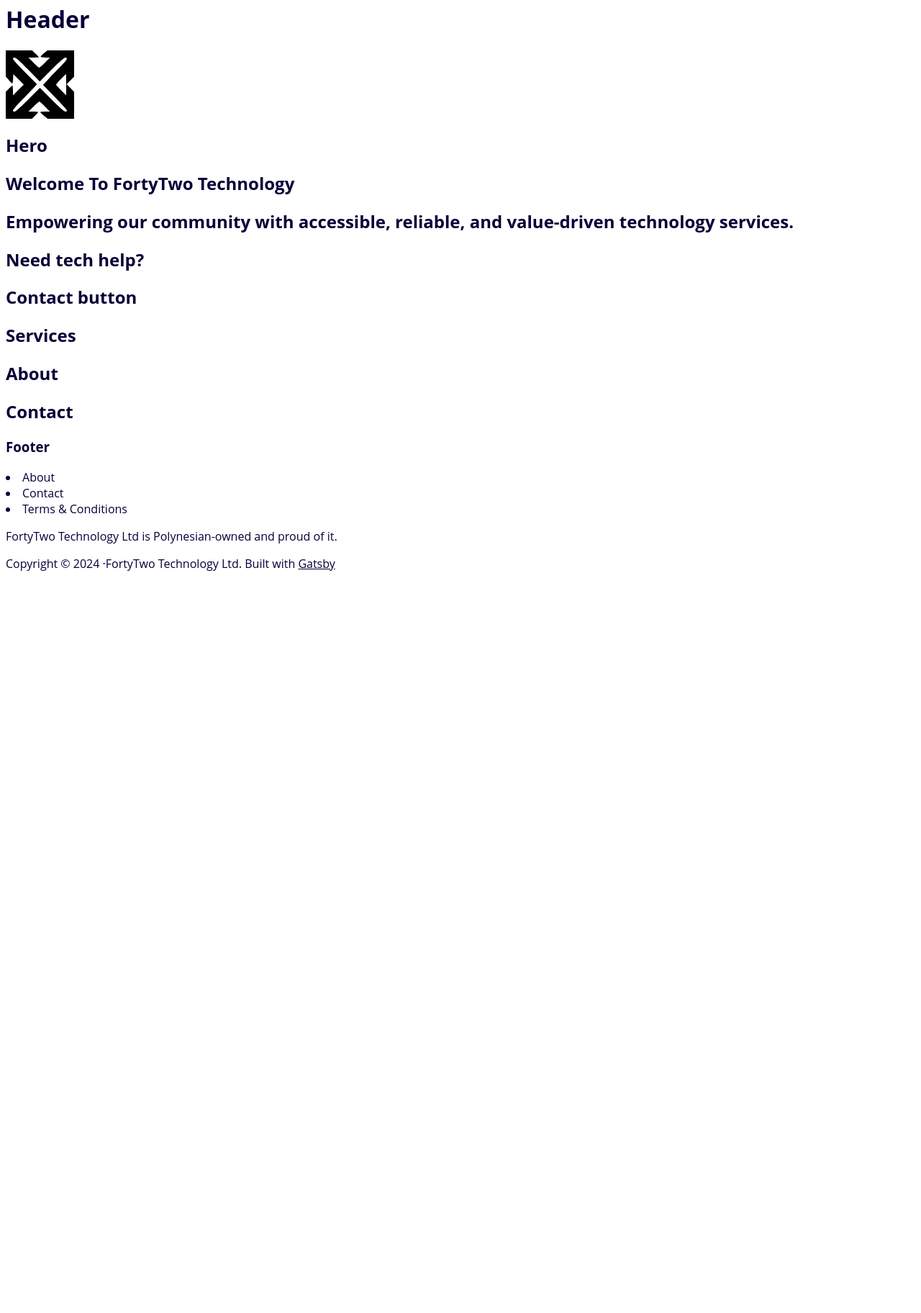
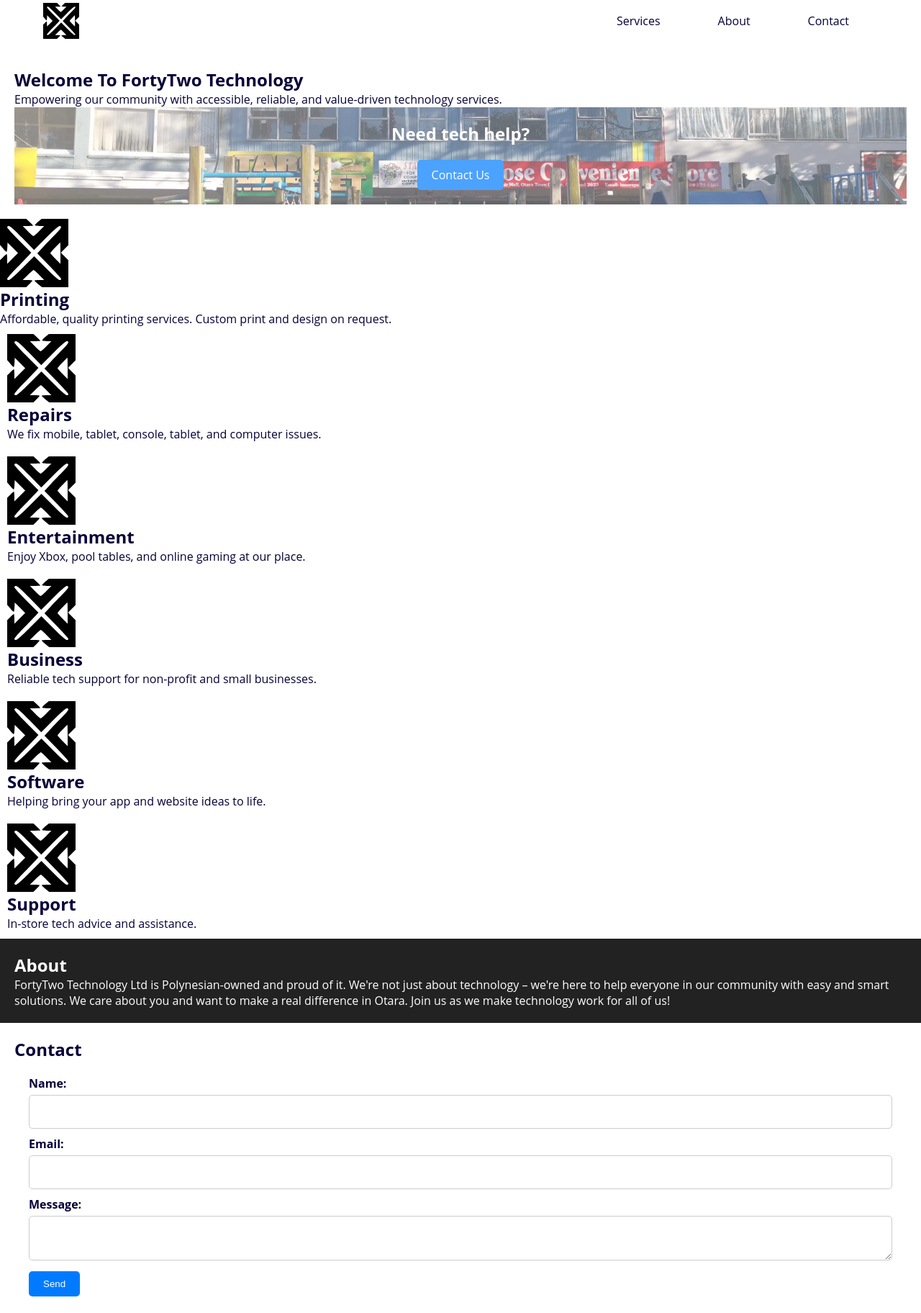
Before and after one commit to fortytwonz/fortytwonz.github.io, a Gatsby site: page / in a window 1280 px wide. Shown: the part 16-1840 px from the top of the page at 72% size. Before the commit the page ends 826 px from the top, so only its background shows below. Built offline with nearby package versions, Linux system fonts and the light colour scheme; Gatsby itself is replaced by a stand-in of ours.

Commit message:
section layout css

```diff
--- a/public/page-data/dev-404-page/page-data.json
+++ b/public/page-data/dev-404-page/page-data.json
@@ -1 +1 @@
-{"componentChunkName":"component---cache-dev-404-page-js","path":"/dev-404-page/","result":{"data":{"allSiteFunction":{"nodes":[]},"allSitePage":{"nodes":[{"path":"/"}]}},"pageContext":{}},"staticQueryHashes":[],"slicesMap":{}}
+{"componentChunkName":"component---cache-dev-404-page-js","path":"/dev-404-page/","result":{"data":{"allSiteFunction":{"nodes":[]},"allSitePage":{"nodes":[{"path":"/using-dsg/"},{"path":"/"}]}},"pageContext":{}},"staticQueryHashes":[],"slicesMap":{}}
--- a/src/components/content.js
+++ b/src/components/content.js
@@ -1,12 +1,12 @@
+// content.js
 import React from "react";
-import { Logo } from '../components/functions';
+import { Navigation, Logo, ContactForm } from "../components/functions";
 
 export const Header = () => {
   return (
-    <header>{/* Header content */}
-      <h1>Header</h1>
-      <Logo /> {/* Use Logo component */}
-
+    <header className="header-content">
+      <div className="header-logo"><Logo /></div>
+      <Navigation />
     </header>
   );
 };
@@ -14,61 +14,100 @@ export const Header = () => {
 export const Hero = () => {
   return (
     <section className="Hero">
-    <h1>Hero</h1>
-      {/* Hero content */}
-      <div>
+      <div className="section-content">
+        <div className="hero-content">
           <h1>Welcome To FortyTwo Technology</h1>
-        <h2>Empowering our community with accessible, reliable, and value-driven technology services.</h2>
+          <p>
+            Empowering our community with accessible, reliable, and value-driven
+            technology services.
+          </p>
+          <div className="hero-text">
+            <h1 className="body-font-light">Need tech help?</h1>
+            <a href="#contact" className="contact-button">Contact Us</a>
           </div>
-      <div>
-        <h1>Need tech help?</h1>
-        <h2>Contact button</h2>
+        </div>
       </div>
     </section>
   );
 };
 
+
+
 export const Services = () => {
   return (
     <section className="Services">
-      {/* Services content */}
-      <h2>Services</h2>
+      <div className="services-content">
+        <div className="services-flex">
+          <Logo />
+          <h2>Printing</h2>
+          <p>Affordable, quality printing services. Custom print and design on request.</p>
+        </div>
+        <div className="section-flex">
+          <Logo />
+          <h2>Repairs</h2>
+          <p>We fix mobile, tablet, console, tablet, and computer issues.</p>
+        </div>
+        <div className="section-flex">
+          <Logo />
+          <h2>Entertainment</h2>
+          <p>Enjoy Xbox, pool tables, and online gaming at our place.</p>
+        </div>
+        <div className="section-flex">
+          <Logo />
+          <h2>Business</h2>
+          <p>Reliable tech support for non-profit and small businesses.</p>
+        </div>
+        <div className="section-flex">
+          <Logo />
+          <h2>Software</h2>
+          <p>Helping bring your app and website ideas to life.</p>
+        </div>
+        <div className="section-flex">
+          <Logo />
+          <h2>Support</h2>
+          <p>In-store tech advice and assistance.</p>
+        </div>
+      </div>
     </section>
   );
 };
 
 export const About = () => {
   return (
-    <section>
-      {/* About content */}
+    <section className="About">
+      <div className="section-dark">
+        <div className="section-content">
         <h2>About</h2>
+          <p>FortyTwo Technology Ltd is Polynesian-owned and proud of it. We're not just about technology – we're here to help everyone in our community with easy and smart solutions. We care about you and want to make a real difference in Otara. Join us as we make technology work for all of us!</p>
+        </div>
+      </div>
     </section>
   );
 };
 
 export const Contact = () => {
   return (
-    <section>
-      {/* Contact content */}
+    <section className="Contact">
+      <div className="section-content">
         <h2>Contact</h2>
+        <div className="section-form"><ContactForm /></div>
+      </div>
     </section>
   );
 };
 
 export const Footer = () => {
   return (
-    <footer>
-      {/* Footer content */}
+    <footer className="footer">
+      <section className="footer-content">
         <h3>Footer</h3>
-      <li>About</li>
-      <li>Contact</li>
-      <li>Terms & Conditions</li>
+        <Navigation />
         <p>FortyTwo Technology Ltd is Polynesian-owned and proud of it.</p>
-
-      <p>Copyright © {new Date().getFullYear()} &middot;FortyTwo Technology Ltd.
-      Built with
-          {` `}
-          <a href="https://www.gatsbyjs.com">Gatsby</a></p>
+        <p>
+          Copyright © {new Date().getFullYear()} &middot;FortyTwo Technology Ltd.
+          Built with{` `}<a href="https://www.gatsbyjs.com">Gatsby</a>
+        </p>
+      </section>
     </footer>
   );
 };
--- a/src/components/functions.js
+++ b/src/components/functions.js
@@ -2,8 +2,54 @@
 import React from 'react';
 import { StaticImage } from "gatsby-plugin-image";
 
+export const Navigation = () => {
+  return (
+    <nav>
+      <ul>
+        <li><a href="Services">Services</a></li>
+        <li><a href="About">About</a></li>
+        <li><a href="Contact">Contact</a></li>
+      </ul>
+    </nav>
+  );
+};
+
 export const Logo = () => (
-  <StaticImage src="../images/logo-6.svg" alt="Logo"/>
+  <StaticImage
+    src="../images/logo-6.svg"
+    alt="Logo"
+    className="header-logo"
+    style={{ maxWidth: '100%', height: 'auto' }}
+  />
 );
 
-export default Logo; // Export Logo as the default export
+export const HeroBG = () => (
+  <StaticImage
+    src="../images/hero-bg.jpg"
+    alt="Hero Background Image"
+    className="hero-bg-image"
+  />
+);
+
+export const ContactButton = () => {
+  return (
+    <a href="#contact" className="contact-button">
+      Contact Us
+    </a>
+  );
+};
+
+export const ContactForm = () => {
+  return (
+    <form>
+      <title>Contact</title>
+      <label htmlFor="name">Name:</label>
+      <input type="text" id="name" name="name" required />
+      <label htmlFor="email">Email:</label>
+      <input type="email" id="email" name="email" required />
+      <label htmlFor="message">Message:</label>
+      <textarea id="message" name="message" required></textarea>
+      <button type="submit">Send</button>
+    </form>
+  );
+};
--- a/src/styles/global.css
+++ b/src/styles/global.css
@@ -1,19 +1,186 @@
+/* global.css */
 * {
-    color: #050038
-}
-
-header {
-    height:auto;
-}
-.flex {
-    display: flex;
-    align-items: center;
+  margin: 0;
+  padding: 0;
+  box-sizing: border-box;
 }
 
 body {
-    font-family:"Open Sans";
+  font-family: "Open Sans", sans-serif;
+  color: #050038;
+}
+.body-font-light {
+  color:#ffffff;
 }
 
-p {
-    text-decoration: none;
+/* Header */
+header {
+  height: auto;
+  display: flex;
+  align-items: center;
+  padding: 20px 20px;
+  width: 100%;
 }
+
+.header-content {
+  justify-content: space-between;
+  margin: 0 auto;
+  max-width: 1200px;
+}
+
+.header-logo {
+  max-width: 50px;
+  height: auto;
+}
+
+nav ul {
+  list-style-type: none;
+}
+
+nav ul li {
+  display: inline-block;
+  margin-inline: 40px;
+}
+
+nav a {
+  text-decoration: none;
+  color: #050038;
+}
+
+/* Sections */
+section {
+  display: inline;
+  justify-content: space-between;
+  align-items: center;
+  margin: 0 auto;
+  width: 100%;
+  max-width: 1200px;
+  height: 300px;
+  position: relative;
+}
+
+.section-dark {
+  background-color: #222222;
+  color: #ffffff;
+}
+
+.section-content {
+  padding: 20px;
+}
+
+.section-services {
+  display: flex;
+  flex-wrap: wrap;
+}
+
+.section-flex {
+  width: 50%;
+  padding: 10px;
+  box-sizing: border-box;
+}
+
+/* Hero Section */
+.hero-bg-image {
+  max-height: 700px;
+  background-image: url("../images/hero-bg.jpg");
+  background-size: cover;
+  background-position: center;
+  position: relative;
+}
+
+.hero-text {
+  background-image: url("../images/hero-bg.jpg");
+  background-color: rgba(0, 0, 0, 0.7); /* Dark background color */
+  background-size: cover;
+  background-position: center;
+  padding: 20px; /* Add padding to create space around the text */
+  opacity: 0.7; /* Adjust opacity as needed */
+  text-align: center;
+}
+
+
+.contact-button {
+  display: inline-block;
+  padding: 10px 20px;
+  margin-top: 20px;
+  background-color: #007bff;
+  color: white;
+  text-decoration: none;
+  border-radius: 5px;
+}
+
+.contact-button:hover {
+  background-color: #0056b3;
+}
+
+/* Footer */
+footer {
+  position: relative;
+  height: 300px;
+  width: 100%;
+  display: flex;
+  justify-content: center;
+  align-items: center;
+  background-color: #222222;
+  color: #ffffff;
+}
+
+.footer-content {
+  position: absolute;
+  top: 50%;
+  transform: translateY(-50%);
+  text-align: center;
+  width: 100%;
+  padding: 20px;
+}
+
+.footer-content a {
+  color: inherit;
+  text-decoration: none;
+}
+
+/* Form */
+form {
+  max-width: 100%;
+  margin: 0 auto;
+  padding: 20px;
+}
+
+/* Form Input */
+input[type="text"],
+input[type="email"],
+textarea {
+  width: 100%;
+  padding: 15px;
+  margin-bottom: 10px;
+  border: 1px solid #ccc;
+  border-radius: 5px;
+  box-sizing: border-box;
+}
+
+/* Form Label */
+label {
+  font-weight: bold;
+  display: inline-block;
+  margin-bottom: 5px;
+}
+
+/* Form Button */
+button {
+  padding: 10px 20px;
+  background-color: #007bff;
+  color: white;
+  border: none;
+  border-radius: 5px;
+  cursor: pointer;
+}
+
+button:hover {
+  background-color: #0056b3;
+}
+
+/* Form Error Message */
+.error-message {
+  color: red;
+  margin-top: 5px;
+}
```
Also changed, not shown: src/pages/index.js (+3 -7 lines), public/static/bae44598e40f9ab98a02633b99fbd484/97e84/logo-6.webp (deleted), src/images/hero-bg.jpg (added), src/templates/using-dsg.js (added). Lines whose indentation alone changed are shown as unchanged.
